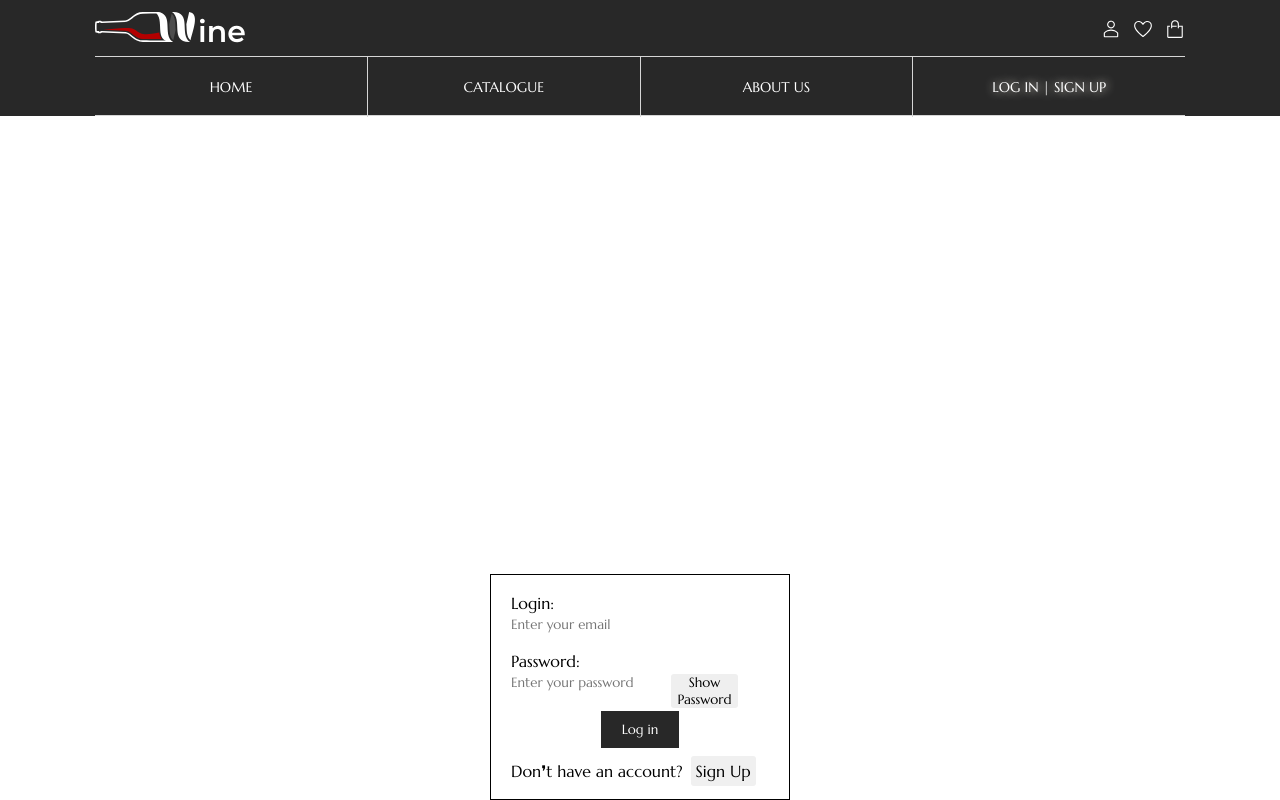
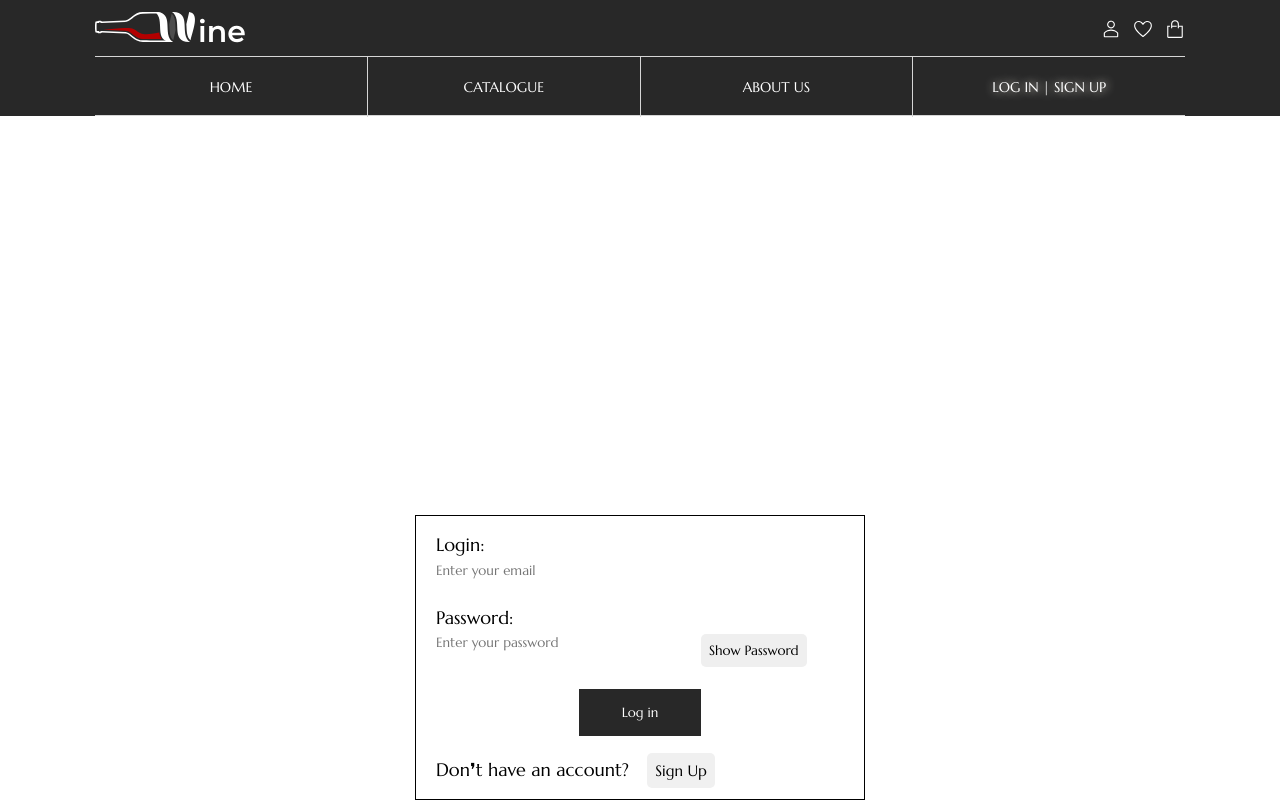
Before and after one commit to Oksandra/eCommerce-Application, a React (Create React App) app: page /login in a window 1280 px wide. Built offline with nearby package versions, Linux system fonts and the light colour scheme.

Commit message:
fix: change login form style

```diff
--- a/src/components/LoginForm/_loginForm.scss
+++ b/src/components/LoginForm/_loginForm.scss
@@ -7,15 +7,17 @@
 
   margin: 0 auto;
   padding: 2rem;
-  width: 30rem;
+  width: 45rem;
 
   border: $border-dark;
 
+  font-size: 1.8rem;
   &__title {
-    margin-bottom: 0.5rem;
+    margin-bottom: 0.75rem;
   }
   &__input {
-    margin-bottom: 2rem;
+    width: 60%;
+    margin-bottom: 3rem;
 
     &:focus {
       border-bottom: $border-dark;
@@ -23,25 +25,26 @@
   }
 
   &__error {
-    margin-top: -2rem;
-    margin-bottom: 1.2rem;
-    font-size: 0.8rem;
+    margin-top: -3rem;
+    margin-bottom: 1.9rem;
+    font-size: 1.2rem;
     color: red;
-    max-width: 18rem;
+    max-width: 22rem;
   }
 
   &__password-wrap {
     display: flex;
-    height: 1.68rem;
+    height: 2.48rem;
     align-items: flex-start;
-    gap: 2.5rem;
-    margin-bottom: 2rem;
+    gap: 2.0rem;
+    margin-bottom: 3rem;
   }
 
   &__password-btn {
     width: 26%;
-    border-radius: 0.3rem;
+    border-radius: 0.5rem;
     transition: all 0.3s;
+    padding: 0.8rem;
 
     &:hover {
       background-color: $muted-color;
@@ -55,7 +58,7 @@
   &__submit-btn {
     width: 30%;
     margin: 0 auto;
-    padding: 1rem 2rem;
+    padding: 1.5rem 3rem;
     background-color: $background-color;
     color: $light-color;
     transition: all 0.3s;
@@ -70,16 +73,17 @@
   }
 
   &__text {
-    margin-top: 1.5rem;
+    margin-top: 2.5rem;
   }
 
   &__link {
+    font-size: 1.5rem;
     color: $dark-color;
-    padding: 0.5rem;
-    margin-left: 0.8rem;
+    padding: 0.8rem;
+    margin-left: 1.82rem;
     cursor: pointer;
     background-color: $text-selection;
-    border-radius: 0.3rem;
+    border-radius: 0.5rem;
     @extend %transition;
     &:hover {
       background-color: $muted-color;
```
